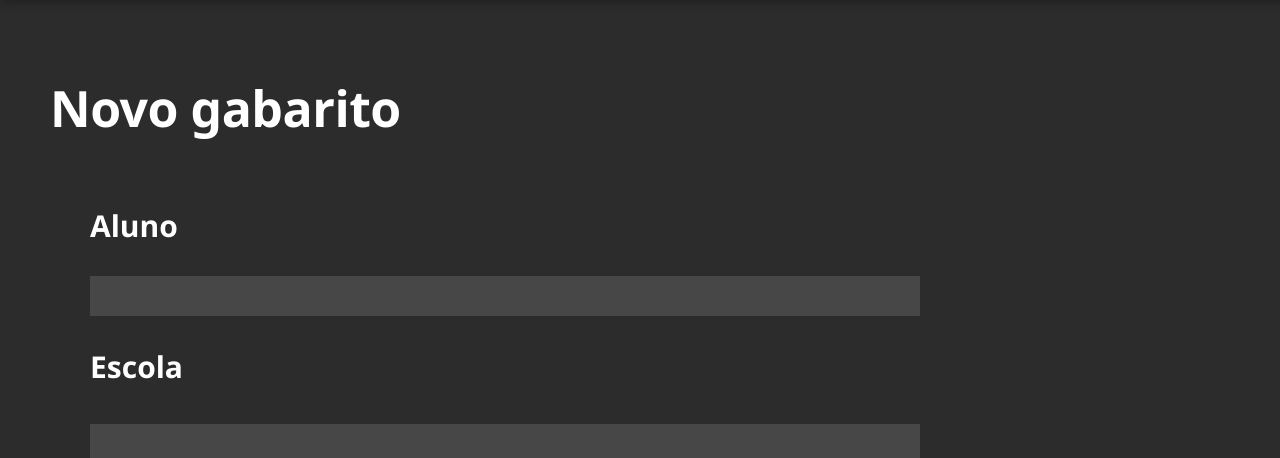
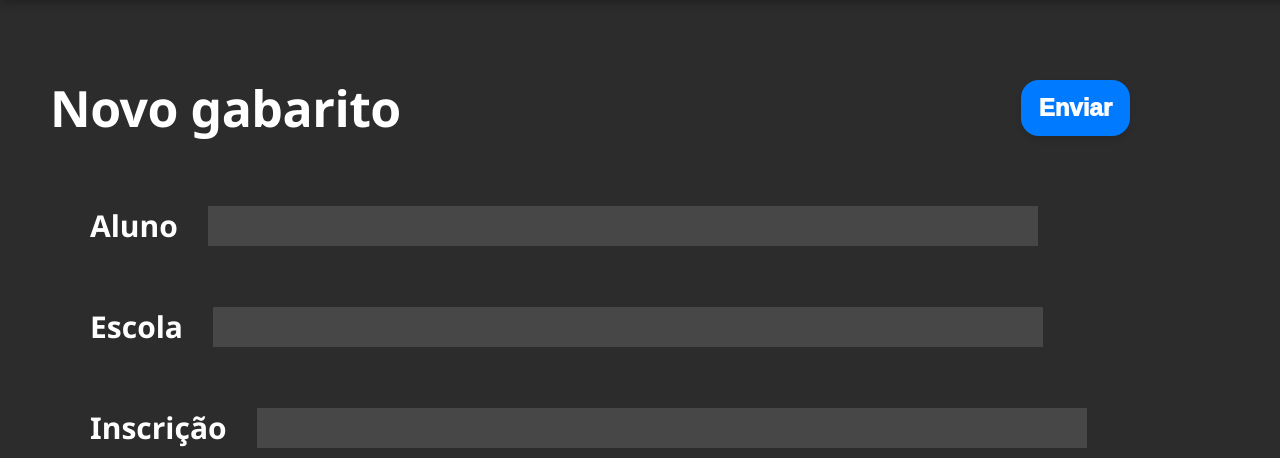
Before and after one commit to Iwakura9/Lagostinha, a Django app: page /gabaritos/add in a window 1280 px wide; the page is wider, and only the part inside the window is pictured. Shown: the part 130-588 px from the top of that part. Run offline with Django 5.2, Linux system fonts and the light colour scheme; parts of the project's set-up code (start-up, migrations or seed data) failed here and were passed over; grey boxes are pictures that could not be loaded.

Commit message:
Update add.html

```diff
--- a/Lagostinha/gabaritos/templates/gabaritos/add.html
+++ b/Lagostinha/gabaritos/templates/gabaritos/add.html
@@ -6,6 +6,7 @@
         <meta charset="UTF-8">
         <title>OCI - Gabaritos</title>
         <link rel=stylesheet href="{% static 'gabaritos/styles.css' %}">
+        <script src="{% static 'gabaritos/script.js' %}"></script>
      </head>
      <body class="pagina-gabaritos">
         <header class="head-gabaritos">
@@ -16,191 +17,197 @@
         </header>
         <main class="main-gabaritos main-add">
             <!--superior-->
-            <h1 class="titulo">Novo gabarito</h1>
+            <div class="linha-aluno">
+                <h1 class="titulo">Novo gabarito</h1>
+                <button class="btn btn-enviar">Enviar</button>
+            </div>
             <div class="add-superior">
+                <div class="alinhar">
+                    <p class="texto">Aluno</p>
+                    <input class="input-topo" type="text" id="Aluno">
+                </div>
 
+                <div class="alinhar">
+                    <p class="texto">Escola</p>
+                    <input class="input-topo" type="text" id="Aluno">
+                </div>
 
-                <p class="texto">Aluno</p>
-                <input class="input-topo" type="text" id="Aluno">
-                <div class="input-topo-2">
-                    <p class="texto">Escola</p>
-                    <input class="input-topo-in-2" type="text" id="Aluno">
+                <div class="alinhar">
                     <p class="texto">Inscrição</p>
-                    <input class="input-topo-in-2" type="text" id="Inscrição">
+                    <input class="input-topo" type="text" id="Inscrição">
                 </div>
             </div>
-
             <!--esquerda inferior-->
             <div class="add-inferior">
                 <div class="add-inferior-esq">
-                    <p class="titulo">Gabaritos</p>
+                    <p class="titulo">Gabarito</p>
                     <div class="itens">
 
                         <div class="itens-col">
                             <form>
                                 <!-- aqui é so coloar o numero na mesma linha em todos -->
-                                <p class="texto">1</p>
-                                <label><input type="radio" name="escolha" value="A"></label>
-                                <label><input type="radio" name="escolha" value="B"></label>
-                                <label><input type="radio" name="escolha" value="C"></label>
-                                <label><input type="radio" name="escolha" value="D"></label>
-                                <label><input type="radio" name="escolha" value="E"></label>
+                                <p class="texto">1.</p>
+                                <label><input type="radio" name="escolha" value="A">A</label>
+                                <label><input type="radio" name="escolha" value="B">B</label>
+                                <label><input type="radio" name="escolha" value="C">C</label>
+                                <label><input type="radio" name="escolha" value="D">D</label>
+                                <label><input type="radio" name="escolha" value="E">E</label>
                             </form>
                             <form>
-                                <p class="texto">2</p>
-                                <label><input type="radio" name="escolha" value="A"></label>
-                                <label><input type="radio" name="escolha" value="B"></label>
-                                <label><input type="radio" name="escolha" value="C"></label>
-                                <label><input type="radio" name="escolha" value="D"></label>
-                                <label><input type="radio" name="escolha" value="E"></label>
+                                <p class="texto">2.</p>
+                                <label><input type="radio" name="escolha" value="A">A</label>
+                                <label><input type="radio" name="escolha" value="B">B</label>
+                                <label><input type="radio" name="escolha" value="C">C</label>
+                                <label><input type="radio" name="escolha" value="D">D</label>
+                                <label><input type="radio" name="escolha" value="E">E</label>
                             </form>
                             <form>
-                                <p class="texto">3</p>
-                                <label><input type="radio" name="escolha" value="A"></label>
-                                <label><input type="radio" name="escolha" value="B"></label>
-                                <label><input type="radio" name="escolha" value="C"></label>
-                                <label><input type="radio" name="escolha" value="D"></label>
-                                <label><input type="radio" name="escolha" value="E"></label>
+                                <p class="texto">3.</p>
+                                <label><input type="radio" name="escolha" value="A">A</label>
+                                <label><input type="radio" name="escolha" value="B">B</label>
+                                <label><input type="radio" name="escolha" value="C">C</label>
+                                <label><input type="radio" name="escolha" value="D">D</label>
+                                <label><input type="radio" name="escolha" value="E">E</label>
                             </form>
                             <form>
-                                <p class="texto">4</p>
-                                <label><input type="radio" name="escolha" value="A"></label>
-                                <label><input type="radio" name="escolha" value="B"></label>
-                                <label><input type="radio" name="escolha" value="C"></label>
-                                <label><input type="radio" name="escolha" value="D"></label>
-                                <label><input type="radio" name="escolha" value="E"></label>
+                                <p class="texto">4.</p>
+                                <label><input type="radio" name="escolha" value="A">A</label>
+                                <label><input type="radio" name="escolha" value="B">B</label>
+                                <label><input type="radio" name="escolha" value="C">C</label>
+                                <label><input type="radio" name="escolha" value="D">D</label>
+                                <label><input type="radio" name="escolha" value="E">E</label>
                             </form>
                             <form>
-                                <p class="texto">5</p>
-                                <label><input type="radio" name="escolha" value="A"></label>
-                                <label><input type="radio" name="escolha" value="B"></label>
-                                <label><input type="radio" name="escolha" value="C"></label>
-                                <label><input type="radio" name="escolha" value="D"></label>
-                                <label><input type="radio" name="escolha" value="E"></label>
+                                <p class="texto">5.</p>
+                                <label><input type="radio" name="escolha" value="A">A</label>
+                                <label><input type="radio" name="escolha" value="B">B</label>
+                                <label><input type="radio" name="escolha" value="C">C</label>
+                                <label><input type="radio" name="escolha" value="D">D</label>
+                                <label><input type="radio" name="escolha" value="E">E</label>
                             </form>
                             <form>
-                                <p class="texto">6</p>
-                                <label><input type="radio" name="escolha" value="A"></label>
-                                <label><input type="radio" name="escolha" value="B"></label>
-                                <label><input type="radio" name="escolha" value="C"></label>
-                                <label><input type="radio" name="escolha" value="D"></label>
-                                <label><input type="radio" name="escolha" value="E"></label>
+                                <p class="texto">6.</p>
+                                <label><input type="radio" name="escolha" value="A">A</label>
+                                <label><input type="radio" name="escolha" value="B">B</label>
+                                <label><input type="radio" name="escolha" value="C">C</label>
+                                <label><input type="radio" name="escolha" value="D">D</label>
+                                <label><input type="radio" name="escolha" value="E">E</label>
                             </form>
                             <form>
-                                <p class="texto">7</p>
-                                <label><input type="radio" name="escolha" value="A"></label>
-                                <label><input type="radio" name="escolha" value="B"></label>
-                                <label><input type="radio" name="escolha" value="C"></label>
-                                <label><input type="radio" name="escolha" value="D"></label>
-                                <label><input type="radio" name="escolha" value="E"></label>
+                                <p class="texto">7.</p>
+                                <label><input type="radio" name="escolha" value="A">A</label>
+                                <label><input type="radio" name="escolha" value="B">B</label>
+                                <label><input type="radio" name="escolha" value="C">C</label>
+                                <label><input type="radio" name="escolha" value="D">D</label>
+                                <label><input type="radio" name="escolha" value="E">E</label>
                             </form>
                             <form>
-                                <p class="texto">8</p>
-                                <label><input type="radio" name="escolha" value="A"></label>
-                                <label><input type="radio" name="escolha" value="B"></label>
-                                <label><input type="radio" name="escolha" value="C"></label>
-                                <label><input type="radio" name="escolha" value="D"></label>
-                                <label><input type="radio" name="escolha" value="E"></label>
+                                <p class="texto">8.</p>
+                                <label><input type="radio" name="escolha" value="A">A</label>
+                                <label><input type="radio" name="escolha" value="B">B</label>
+                                <label><input type="radio" name="escolha" value="C">C</label>
+                                <label><input type="radio" name="escolha" value="D">D</label>
+                                <label><input type="radio" name="escolha" value="E">E</label>
                             </form>
                             <form>
-                                <p class="texto">9</p>
-                                <label><input type="radio" name="escolha" value="A"></label>
-                                <label><input type="radio" name="escolha" value="B"></label>
-                                <label><input type="radio" name="escolha" value="C"></label>
-                                <label><input type="radio" name="escolha" value="D"></label>
-                                <label><input type="radio" name="escolha" value="E"></label>
+                                <p class="texto">9.</p>
+                                <label><input type="radio" name="escolha" value="A">A</label>
+                                <label><input type="radio" name="escolha" value="B">B</label>
+                                <label><input type="radio" name="escolha" value="C">C</label>
+                                <label><input type="radio" name="escolha" value="D">D</label>
+                                <label><input type="radio" name="escolha" value="E">E</label>
                             </form>
                             <form>
-                                <p class="texto">10</p>
-                                <label><input type="radio" name="escolha" value="A"></label>
-                                <label><input type="radio" name="escolha" value="B"></label>
-                                <label><input type="radio" name="escolha" value="C"></label>
-                                <label><input type="radio" name="escolha" value="D"></label>
-                                <label><input type="radio" name="escolha" value="E"></label>
+                                <p class="texto">10.</p>
+                                <label><input type="radio" name="escolha" value="A">A</label>
+                                <label><input type="radio" name="escolha" value="B">B</label>
+                                <label><input type="radio" name="escolha" value="C">C</label>
+                                <label><input type="radio" name="escolha" value="D">D</label>
+                                <label><input type="radio" name="escolha" value="E">E</label>
                             </form>
                         </div>
                         <!-- Aqui é a hora de denovo espelhar porque completou as 10 -->
                         <div class="itens-col">
                             <form>
                                 <!-- aqui é so coloar o numero na mesma linha em todos -->
-                                <p class="texto">11</p>
-                                <label><input type="radio" name="escolha" value="A"></label>
-                                <label><input type="radio" name="escolha" value="B"></label>
-                                <label><input type="radio" name="escolha" value="C"></label>
-                                <label><input type="radio" name="escolha" value="D"></label>
-                                <label><input type="radio" name="escolha" value="E"></label>
+                                <p class="texto">11.</p>
+                                <label><input type="radio" name="escolha" value="A">A</label>
+                                <label><input type="radio" name="escolha" value="B">B</label>
+                                <label><input type="radio" name="escolha" value="C">C</label>
+                                <label><input type="radio" name="escolha" value="D">D</label>
+                                <label><input type="radio" name="escolha" value="E">E</label>
                             </form>
                             <form>
-                                <p class="texto">12</p>
-                                <label><input type="radio" name="escolha" value="A"></label>
-                                <label><input type="radio" name="escolha" value="B"></label>
-                                <label><input type="radio" name="escolha" value="C"></label>
-                                <label><input type="radio" name="escolha" value="D"></label>
-                                <label><input type="radio" name="escolha" value="E"></label>
+                                <p class="texto">12.</p>
+                                <label><input type="radio" name="escolha" value="A">A</label>
+                                <label><input type="radio" name="escolha" value="B">B</label>
+                                <label><input type="radio" name="escolha" value="C">C</label>
+                                <label><input type="radio" name="escolha" value="D">D</label>
+                                <label><input type="radio" name="escolha" value="E">E</label>
                             </form>
                             <form>
-                                <p class="texto">13</p>
-                                <label><input type="radio" name="escolha" value="A"></label>
-                                <label><input type="radio" name="escolha" value="B"></label>
-                                <label><input type="radio" name="escolha" value="C"></label>
-                                <label><input type="radio" name="escolha" value="D"></label>
-                                <label><input type="radio" name="escolha" value="E"></label>
+                                <p class="texto">13.</p>
+                                <label><input type="radio" name="escolha" value="A">A</label>
+                                <label><input type="radio" name="escolha" value="B">B</label>
+                                <label><input type="radio" name="escolha" value="C">C</label>
+                                <label><input type="radio" name="escolha" value="D">D</label>
+                                <label><input type="radio" name="escolha" value="E">E</label>
                             </form>
                             <form>
-                                <p class="texto">14</p>
-                                <label><input type="radio" name="escolha" value="A"></label>
-                                <label><input type="radio" name="escolha" value="B"></label>
-                                <label><input type="radio" name="escolha" value="C"></label>
-                                <label><input type="radio" name="escolha" value="D"></label>
-                                <label><input type="radio" name="escolha" value="E"></label>
+                                <p class="texto">14.</p>
+                                <label><input type="radio" name="escolha" value="A">A</label>
+                                <label><input type="radio" name="escolha" value="B">B</label>
+                                <label><input type="radio" name="escolha" value="C">C</label>
+                                <label><input type="radio" name="escolha" value="D">D</label>
+                                <label><input type="radio" name="escolha" value="E">E</label>
                             </form>
                             <form>
-                                <p class="texto">15</p>
-                                <label><input type="radio" name="escolha" value="A"></label>
-                                <label><input type="radio" name="escolha" value="B"></label>
-                                <label><input type="radio" name="escolha" value="C"></label>
-                                <label><input type="radio" name="escolha" value="D"></label>
-                                <label><input type="radio" name="escolha" value="E"></label>
+                                <p class="texto">15.</p>
+                                <label><input type="radio" name="escolha" value="A">A</label>
+                                <label><input type="radio" name="escolha" value="B">B</label>
+                                <label><input type="radio" name="escolha" value="C">C</label>
+                                <label><input type="radio" name="escolha" value="D">D</label>
+                                <label><input type="radio" name="escolha" value="E">E</label>
                             </form>
                             <form>
-                                <p class="texto">16</p>
-                                <label><input type="radio" name="escolha" value="A"></label>
-                                <label><input type="radio" name="escolha" value="B"></label>
-                                <label><input type="radio" name="escolha" value="C"></label>
-                                <label><input type="radio" name="escolha" value="D"></label>
-                                <label><input type="radio" name="escolha" value="E"></label>
+                                <p class="texto">16.</p>
+                                <label><input type="radio" name="escolha" value="A">A</label>
+                                <label><input type="radio" name="escolha" value="B">B</label>
+                                <label><input type="radio" name="escolha" value="C">C</label>
+                                <label><input type="radio" name="escolha" value="D">D</label>
+                                <label><input type="radio" name="escolha" value="E">E</label>
                             </form>
                             <form>
-                                <p class="texto">17</p>
-                                <label><input type="radio" name="escolha" value="A"></label>
-                                <label><input type="radio" name="escolha" value="B"></label>
-                                <label><input type="radio" name="escolha" value="C"></label>
-                                <label><input type="radio" name="escolha" value="D"></label>
-                                <label><input type="radio" name="escolha" value="E"></label>
+                                <p class="texto">17.</p>
+                                <label><input type="radio" name="escolha" value="A">A</label>
+                                <label><input type="radio" name="escolha" value="B">B</label>
+                                <label><input type="radio" name="escolha" value="C">C</label>
+                                <label><input type="radio" name="escolha" value="D">D</label>
+                                <label><input type="radio" name="escolha" value="E">E</label>
                             </form>
                             <form>
-                                <p class="texto">18</p>
-                                <label><input type="radio" name="escolha" value="A"></label>
-                                <label><input type="radio" name="escolha" value="B"></label>
-                                <label><input type="radio" name="escolha" value="C"></label>
-                                <label><input type="radio" name="escolha" value="D"></label>
-                                <label><input type="radio" name="escolha" value="E"></label>
+                                <p class="texto">18.</p>
+                                <label><input type="radio" name="escolha" value="A">A</label>
+                                <label><input type="radio" name="escolha" value="B">B</label>
+                                <label><input type="radio" name="escolha" value="C">C</label>
+                                <label><input type="radio" name="escolha" value="D">D</label>
+                                <label><input type="radio" name="escolha" value="E">E</label>
                             </form>
                             <form>
-                                <p class="texto">19</p>
-                                <label><input type="radio" name="escolha" value="A"></label>
-                                <label><input type="radio" name="escolha" value="B"></label>
-                                <label><input type="radio" name="escolha" value="C"></label>
-                                <label><input type="radio" name="escolha" value="D"></label>
-                                <label><input type="radio" name="escolha" value="E"></label>
+                                <p class="texto">19.</p>
+                                <label><input type="radio" name="escolha" value="A">A</label>
+                                <label><input type="radio" name="escolha" value="B">B</label>
+                                <label><input type="radio" name="escolha" value="C">C</label>
+                                <label><input type="radio" name="escolha" value="D">D</label>
+                                <label><input type="radio" name="escolha" value="E">E</label>
                             </form>
                             <form>
-                                <p class="texto">20</p>
-                                <label><input type="radio" name="escolha" value="A"></label>
-                                <label><input type="radio" name="escolha" value="B"></label>
-                                <label><input type="radio" name="escolha" value="C"></label>
-                                <label><input type="radio" name="escolha" value="D"></label>
-                                <label><input type="radio" name="escolha" value="E"></label>
+                                <p class="texto">20.</p>
+                                <label><input type="radio" name="escolha" value="A">A</label>
+                                <label><input type="radio" name="escolha" value="B">B</label>
+                                <label><input type="radio" name="escolha" value="C">C</label>
+                                <label><input type="radio" name="escolha" value="D">D</label>
+                                <label><input type="radio" name="escolha" value="E">E</label>
                             </form>
                         </div>
                     </div>
@@ -208,14 +215,26 @@
 
                 <!--direita inferior-->
                 <div class="add-inferior-dir">
-                    <p class="titulo">...Ou insira uma imagem</p>
-                    <input type="file" id="arquivo" name="arquivo" accept="image/*">
-                    <button onclick="enviar()">Submeter</button>
+                    <div class="linha-upload">
+                        <p class="titulo">...Ou insira uma imagem</p>
+                        <button class="btn btn-upload">Submeter</button>
+                    </div>
+                    <input hidden type="file" id="arquivo" name="arquivo" accept="image/*" onchange="mostrarNomeArquivo(this)">
+                    <label for="arquivo">
+                        <div class="input-img">
+                            <img class="icon-img" src="{% static 'gabaritos/img/icone.png' %}">
+                        </div>
+                        <span id="nome-arquivo" class="nome-arquivo"></span>
+                    </label>
+
+
                 </div>
             </div>
 
-            <button onclick="enviar()">Enviar</button>
         </main>
+
+
+
 
      </body>
 
```
